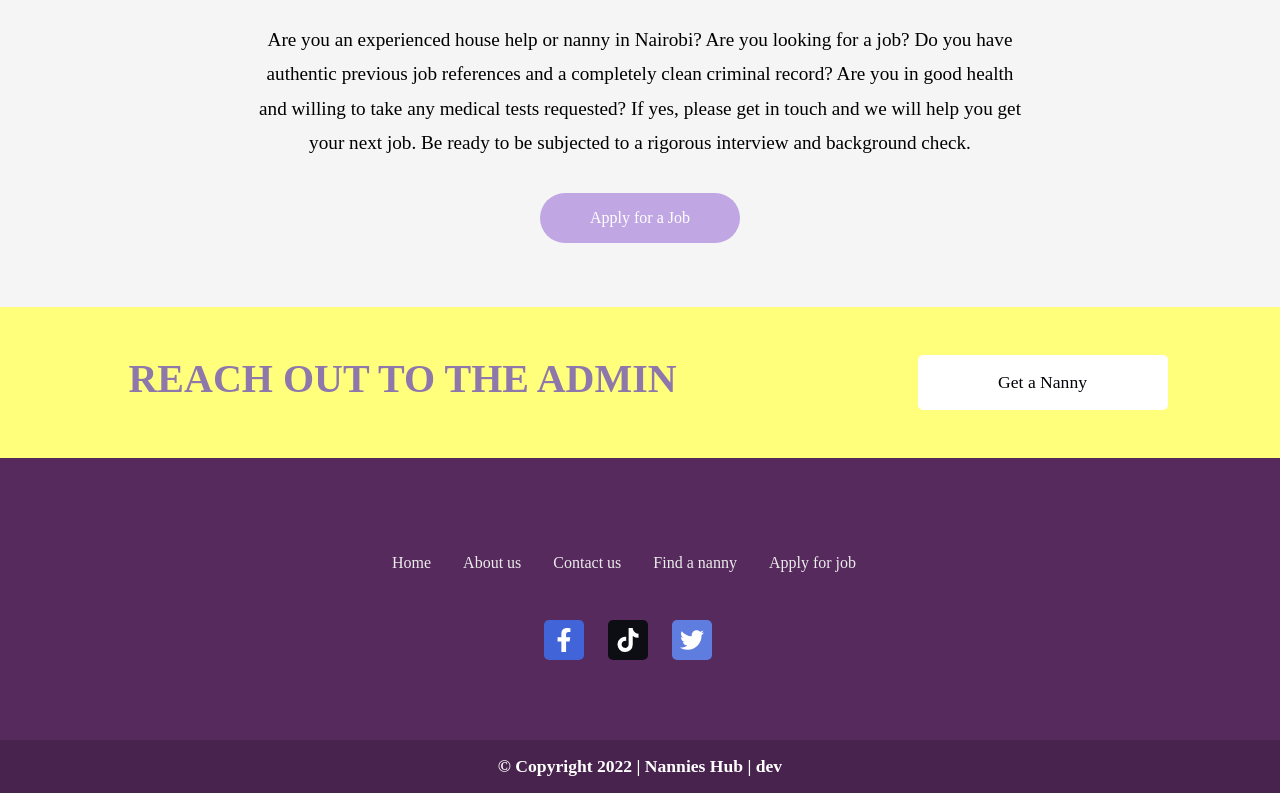
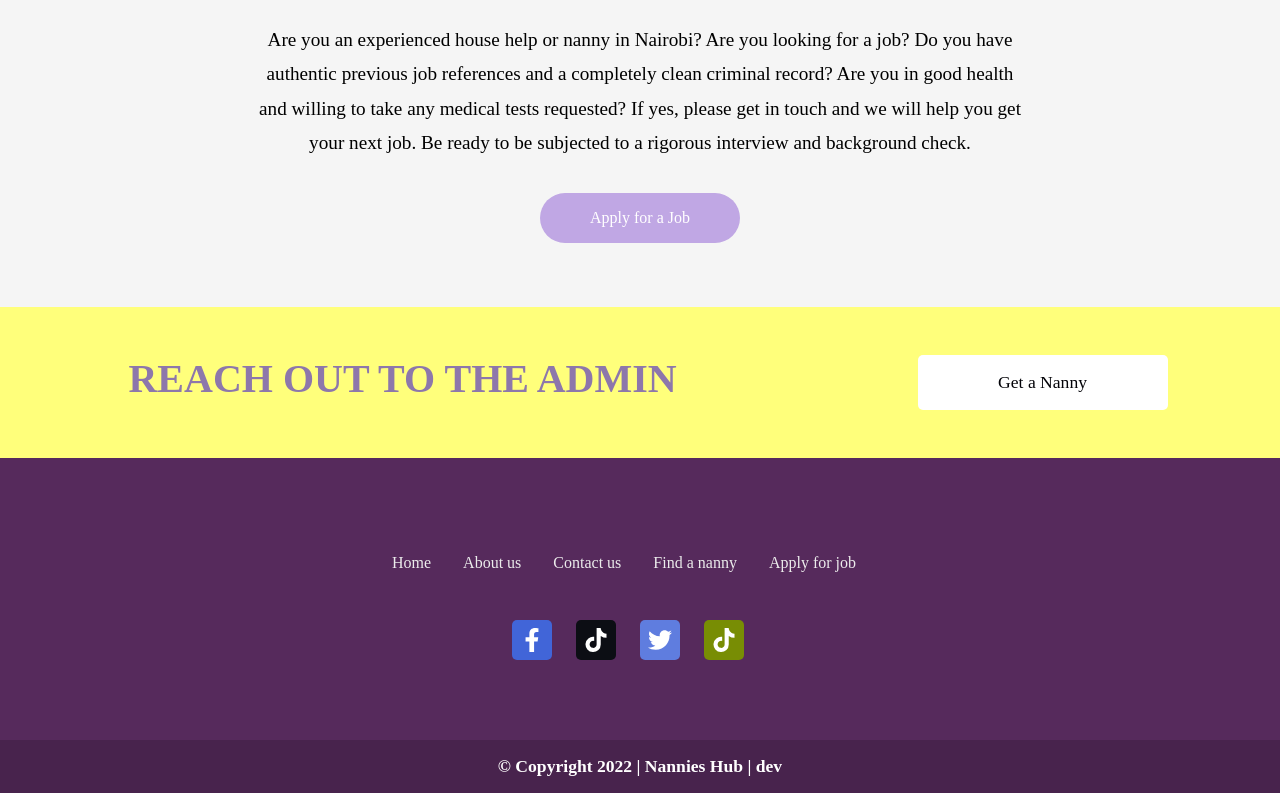
Before and after one commit to gbrowns/nannysHUB, a React (Create React App) app in the folder client/: page / in a window 1280 px wide. Shown: the part 3235-4028 px from the top of the page. Built offline with nearby package versions, Linux system fonts and the light colour scheme.

Commit message:
modify codebase

```diff
--- a/client/src/components/Footer.js
+++ b/client/src/components/Footer.js
@@ -28,6 +28,9 @@ function Footer() {
                 <div className="icon">
                     <FaTwitter className="i"/>
                 </div>
+                <div className="icon">
+                    <FaTiktok className="i"/>
+                </div>
 
             </div>
         </div>
--- a/client/src/scss/App.scss
+++ b/client/src/scss/App.scss
@@ -118,6 +118,9 @@ footer{
                 }
                 &:nth-child(3){
                     background-color: #5f7ddf;
+                }
+                &:nth-child(4){
+                    background-color: #788d04;
                 }
             }
         }
```
